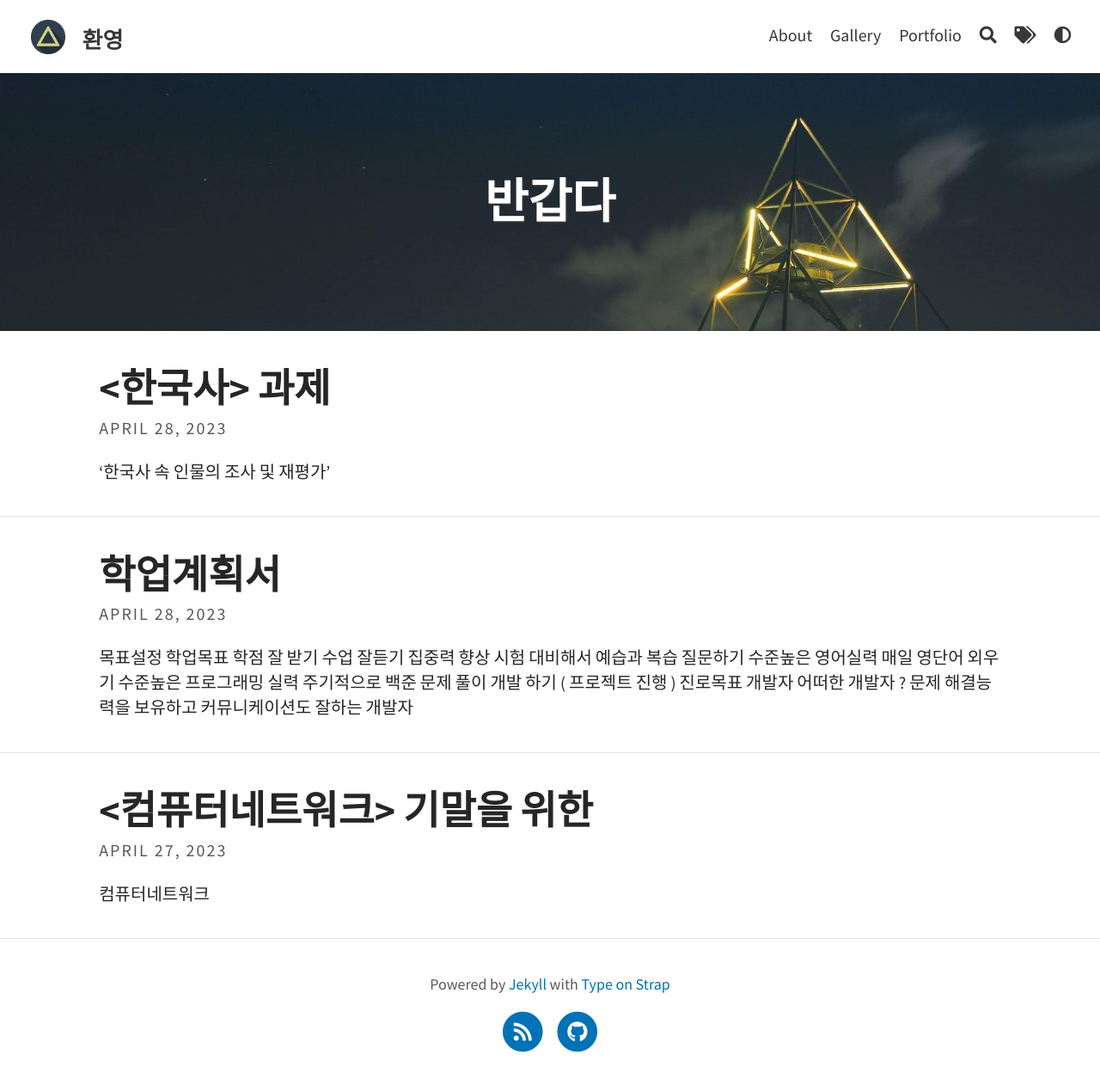
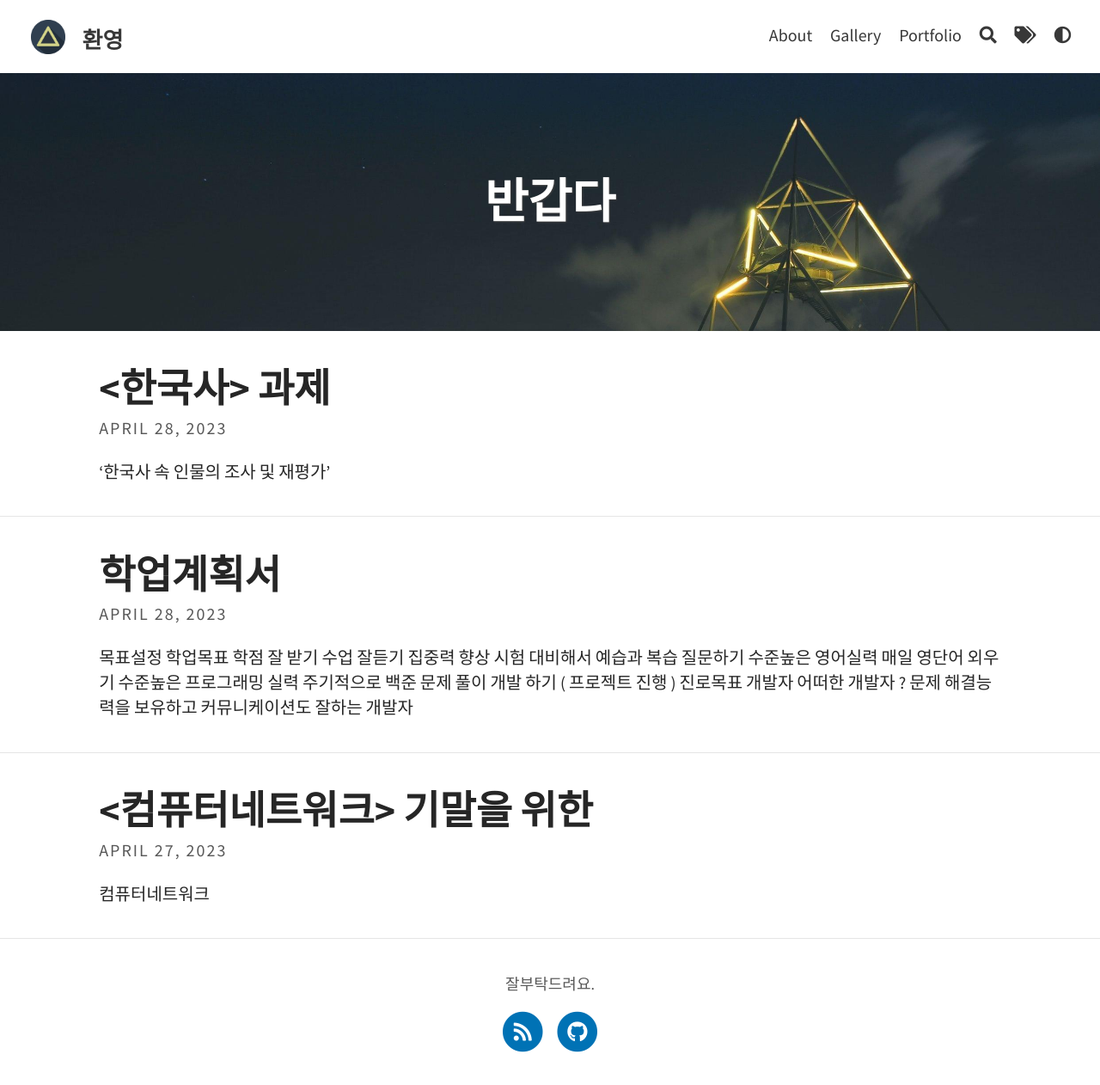
Before and after one commit to underkim/underkim.github.io, a Jekyll site: the page built from index.html, in a window 1280 px wide. Shown: the whole page at 86% size. Built offline with Jekyll 4.4.1, drawn with Linux system fonts in a browser that asks for light colours; a script that is not in the unit is left out; the list of posts is cut into pages by our own code.

Commit message:
Update _config.yml

```diff
--- a/_config.yml
+++ b/_config.yml
@@ -13,7 +13,7 @@ header_text: 반갑다  # Change Blog header text
 header_feature_image: assets/img/header/triangular.jpeg
 header_feature_image_responsive: true
 footer_text: >
-  Powered by <a href="https://jekyllrb.com/">Jekyll</a> with <a href="https://github.com/sylhare/Type-on-Strap">Type on Strap</a>
+  잘부탁드려요.
 
 # Blog
 excerpt: true                                           # Or "truncate" (first 250 characters), "false" to disable
```
